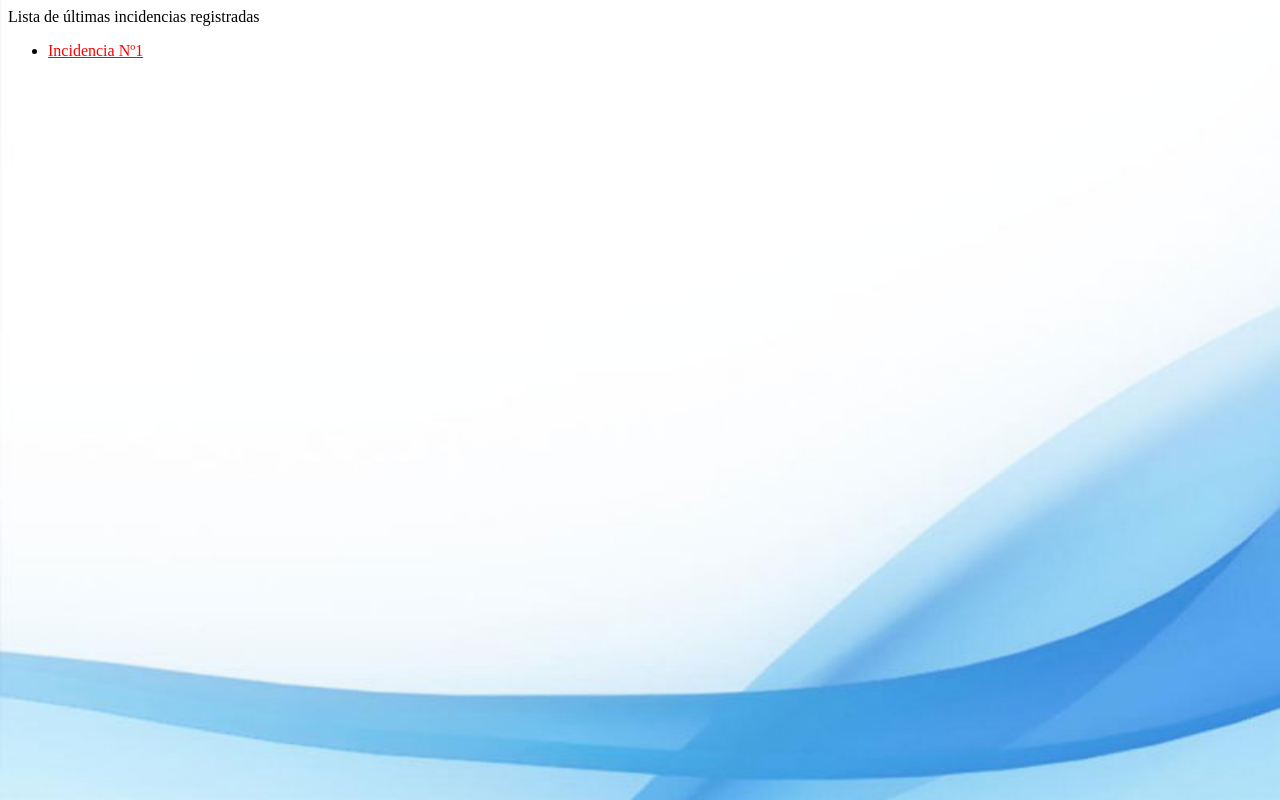
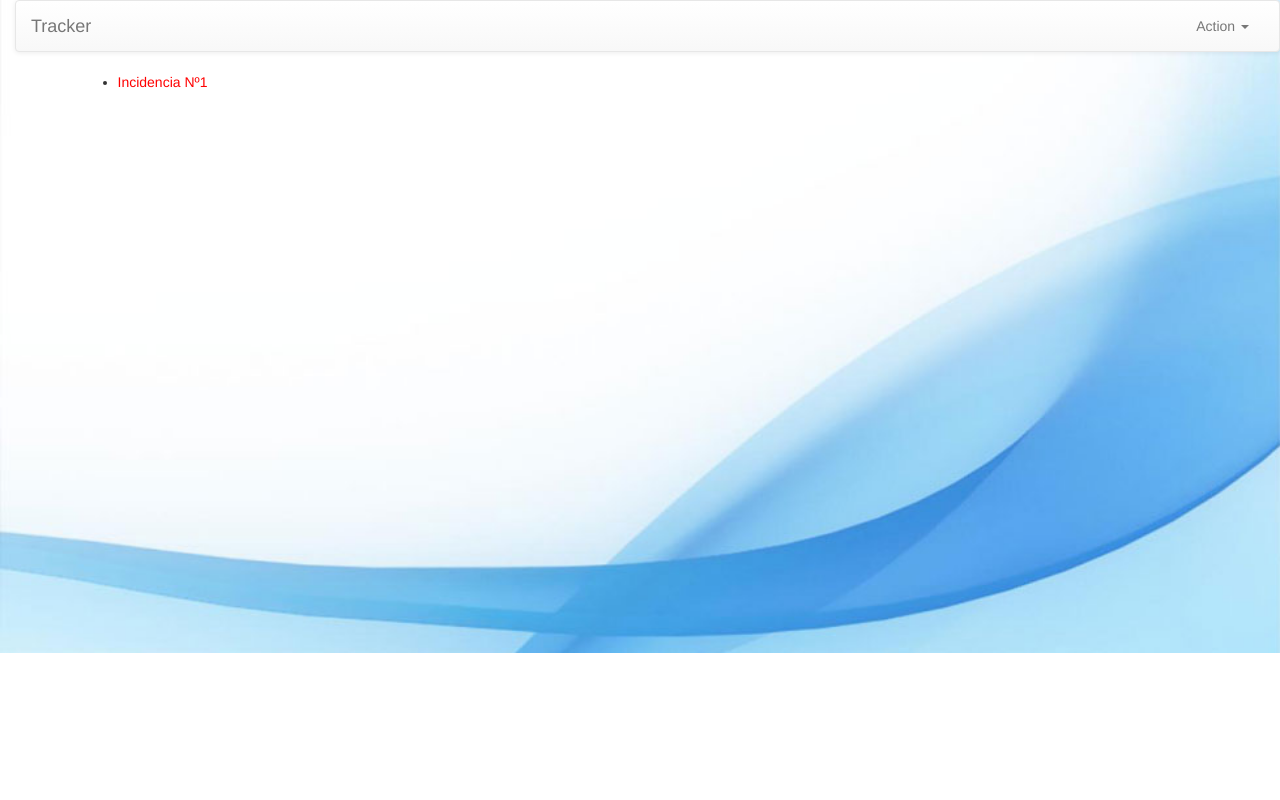
Before and after one commit to Zalmoxix/proyectoIAW, a Django app: page / in a window 1280 px wide. Run offline with Django 3.2, Linux system fonts and the light colour scheme; data comes from the database, SQL or seed files in the repository; both versions use the stored data as it was after the commit; some libraries are stand-ins or nearby versions.

Commit message:
Bootstrap1

```diff
--- a/tracker/admin.py
+++ b/tracker/admin.py
@@ -15,3 +15,4 @@ class UserAdmin(UserAdmin):
 admin.site.unregister(User)
 admin.site.register(Incidencia)
 admin.site.register(User, UserAdmin)
+admin.site.register(Cliente)
--- /dev/null
+++ b/tracker/static/css/tracker.css
@@ -0,0 +1,3 @@
+ h1 {
+        color: #FCA205;
+    }
--- a/tracker/static/tracker/style.css
+++ b/tracker/static/tracker/style.css
@@ -1,3 +1,8 @@
+h1 {
+font-family: 'Lobster';
+color: #FCA205;
+   }
+
 li a {
     color: red;
 }
@@ -5,6 +10,7 @@ li a:visited {
     color: green;
 }
 body {
-    background: white url("images/background.jpg") no-repeat;
+	background: white url("images/background.jpg") no-repeat;
 	background-size:cover;
+	padding-left: 15px;
 }
--- a/tracker/templates/base.html
+++ b/tracker/templates/base.html
@@ -3,19 +3,56 @@
 <head>
     <link rel="stylesheet" href="style.css" />
     <title>{% block title %}Tracker{% endblock %}</title>
+	<meta charset="UTF-8">
+    <!-- CDN Bootstrap -->
+    <link rel="stylesheet" href="https://maxcdn.bootstrapcdn.com/bootstrap/3.3.1/css/bootstrap.min.css">
+    <link rel="stylesheet" href="https://maxcdn.bootstrapcdn.com/bootstrap/3.3.1/css/bootstrap-theme.min.css">
+    <script src="https://ajax.googleapis.com/ajax/libs/jquery/1.11.1/jquery.min.js"></script>
+    <script src="https://maxcdn.bootstrapcdn.com/bootstrap/3.3.1/js/bootstrap.min.js"></script>
 </head>
 
 <body>
-    <div id="sidebar">
-        {% block sidebar %}
-        <ul>
-            <li><a href="/">Home</a></li>
-        </ul>
-        {% endblock %}
+    <!-- NavBar -->
+    <nav class="navbar navbar-default">
+        <div class="container-fluid">
+
+            <div class="navbar-header">
+                <button type="button" class="navbar-toggle collapsed" data-toggle="collapse" data-target="#bs-example-navbar-collapse-1">
+                    <span class="sr-only">Habilitar/deshabilitar navegacion</span>
+                    <span class="icon-bar"></span>
+                    <span class="icon-bar"></span>
+                    <span class="icon-bar"></span>
+                </button>
+                <a class="navbar-brand" href="{% url "tracker:index" %}">Tracker</a>
+            </div>
+
+            <div class="collapse navbar-collapse" id="bs-example-navbar-collapse-1">
+                <ul class="nav navbar-nav">
+
+                </ul>
+                <ul class="nav navbar-nav navbar-right">
+                    <li class="dropdown">
+                        <a href="#" class="dropdown-toggle" data-toggle="dropdown" role="button" aria-expanded="false">Action
+                            <span class="caret"></span>
+                        </a>
+                        <ul class="dropdown-menu" role="menu">
+
+                            <li class="divider"></li>
+
+                        </ul>
+                    </li>
+                </ul>
+            </div>
+        </div>
+    </nav>
+
+    <div class="container">
+        {% block section %}
+        {% endblock section %}
     </div>
-
-    <div id="content">
-        {% block content %}{% endblock %}
+    <div class="container">
+        {% block maincontent %}
+        {% endblock maincontent %}
     </div>
 </body>
 </html>
--- a/tracker/templates/tracker/index.html
+++ b/tracker/templates/tracker/index.html
@@ -1,16 +1,22 @@
+{% extends 'base.html' %}
+
 {% load staticfiles %}
 
 <link rel="stylesheet" type="text/css" href="{% static 'tracker/style.css' %}" />
 
-<p>Lista de últimas incidencias registradas<p>
+<h1>Lista de últimas incidencias registradas</h1>
 
-
+{% block maincontent %}
 {% if ultimas_incidencias %}
     <ul>
     {% for inci in ultimas_incidencias %}
         <li><a href="{% url 'tracker:detail' inci.id %}">Incidencia Nº{{ inci.id }}</a></li>
+
     {% endfor %}
     </ul>
+
 {% else %}
     <p>No hay incidencias disponibles.</p>
+
 {% endif %}
+{% endblock maincontent %}
```
Also changed, not shown: proyecto/settings.py (+8 -7 lines), db.sqlite3, 2 other files.
